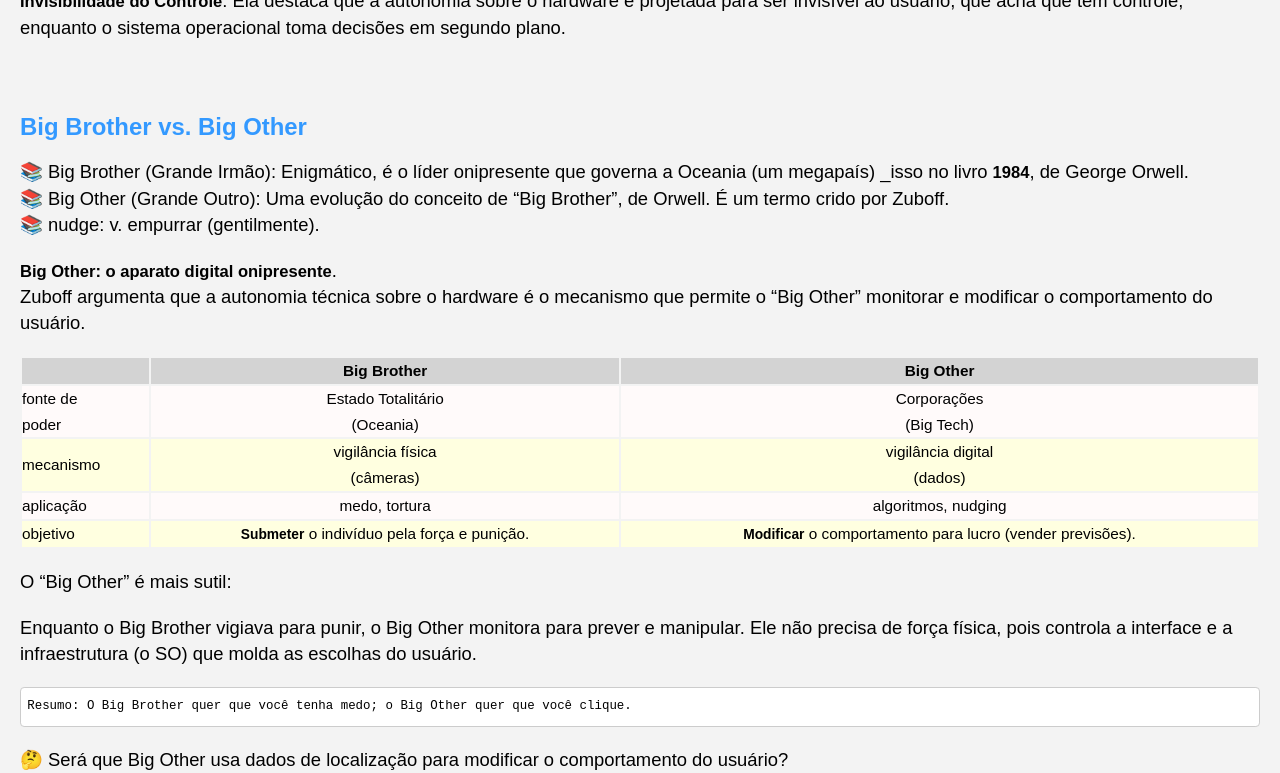
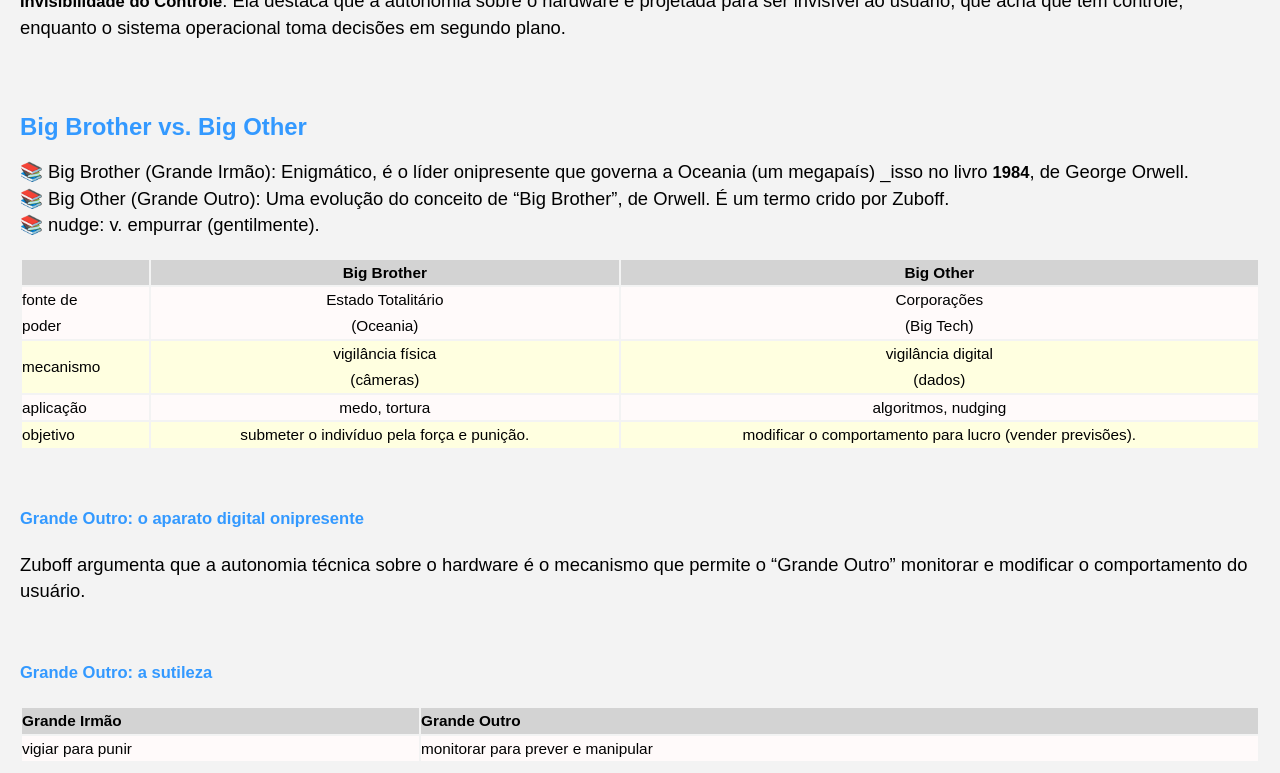
Before and after one commit to Joesynth/joesynth.github.io, a Jekyll site: the page built from _posts/2022-07-07-capitalismo-de-vigilancia.md, in a window 1280 px wide and 1400 px high, scrolled down 971 px. Shown: the top 773 px of the window. Built offline with Jekyll 4.4.1, drawn with Linux system fonts in a browser that asks for light colours; some of the changed text lies outside the part shown; grey boxes are pictures that could not be loaded.

Commit message:
Atualização de títulos

```diff
--- a/_posts/2022-07-07-capitalismo-de-vigilancia.md
+++ b/_posts/2022-07-07-capitalismo-de-vigilancia.md
@@ -1,3 +1,6 @@
+
+
+
 # Capitalismo de Vigilância
 
 Olá! Indo direto ao assunto.
@@ -29,22 +32,27 @@
 📚 Big Other (Grande Outro): Uma evolução do conceito de "Big Brother", de Orwell. É um termo crido por Zuboff.
 📚 nudge: v. empurrar (gentilmente).
 
-**Big Other: o aparato digital onipresente**.
-Zuboff argumenta que a autonomia técnica sobre o hardware é o mecanismo que permite o "Big Other" monitorar e modificar o comportamento do usuário.
-
 ||Big Brother|Big Other|
 | :--- | :---: | :---: |
 |fonte de<br />poder|Estado Totalitário<br />(Oceania)|Corporações<br />(Big Tech)|
 |mecanismo|vigilância física<br />(câmeras)|vigilância digital<br />(dados)|
 |aplicação|medo, tortura|algoritmos, nudging|
-|objetivo|**Submeter** o indivíduo pela força e punição.|**Modificar** o comportamento para lucro (vender previsões).|
+|objetivo|submeter o indivíduo pela força e punição.|modificar o comportamento para lucro (vender previsões).|
+
+###### Grande Outro: o aparato digital onipresente
+
+Zuboff argumenta que a autonomia técnica sobre o hardware é o mecanismo que permite o "Grande Outro" monitorar e modificar o comportamento do usuário.
+
+###### Grande Outro: a sutileza
+
+|Grande Irmão|Grande Outro|
+|:---|:---|
+|vigiar para punir|monitorar para prever e manipular|
+
+O Grande Outro controla a interface e a infraestrutura (o SO) que molda as escolhas do usuário.
 
 
-O "Big Other" é mais sutil:
-
-Enquanto o Big Brother vigiava para punir, o Big Other monitora para prever e manipular. Ele não precisa de força física, pois controla a interface e a infraestrutura (o SO) que molda as escolhas do usuário.
-
-    Resumo: O Big Brother quer que você tenha medo; o Big Other quer que você clique.
+<img src="https://encrypted-tbn0.gstatic.com/images?q=tbn:ANd9GcTVUpjDMu8mF9TTRgUWFLzrpTPPmZbu0wfU4A&s" width="120" />O Grande Irmão quer que você tenha medo, o Grande Outro quer que você clique.
 
 🤔️ Será que Big Other usa dados de localização para modificar o comportamento do usuário?
 
@@ -56,15 +64,9 @@
 
 
 
-<img src="https://encrypted-tbn0.gstatic.com/images?q=tbn:ANd9GcTVUpjDMu8mF9TTRgUWFLzrpTPPmZbu0wfU4A&s" width="120" />  " width="120" />Câmeras "olhando" um cara
+
 
 <img src="https://flavialefevre.com.br/images/a/3/c/3/1/a3c31bea695f1a19b8bf7e709d1ace68e36c1926-vigilancia-e-democracia.jpeg" width="310" />O gigante com a lupa
-
-
-<img src="https://podcast.firewallsdontstopdragons.com/wp-content/uploads/2019/01/Ep97-image.jpg" width="120" />**Google...**.
-<img src="https://english.news.cn/20230219/e8443df4ad8c47eeb0697d5f1e0798c5/20230219e8443df4ad8c47eeb0697d5f1e0798c5_2a0f8b04-91f3-4187-9a37-42713e342bac.jpg" width="120" />**Uncle Sam**.
-<img src="https://encrypted-tbn0.gstatic.com/images?q=tbn:ANd9GcQrBjdmvL9UgfKkjoOrIhXmLlajOCsq1Ia4lw&s" width="120" />  **Uncle's Cam...**.
-<img src="https://preview.redd.it/2084-uncle-sam-is-always-watching-v0-2wwa1rbg79mb1.jpg?width=1080&crop=smart&auto=webp&s=83af9bb7e1cfda13c1ebba866d2f99b33ed0747b" width="120" />**2084 - Uncle Sam...**.
 
 ♥️ Zuboff é administradora da 5Rights Foundation, uma organização fundada pela Baronesa Beeban Kidron para promover os direitos das crianças online.
 
```
